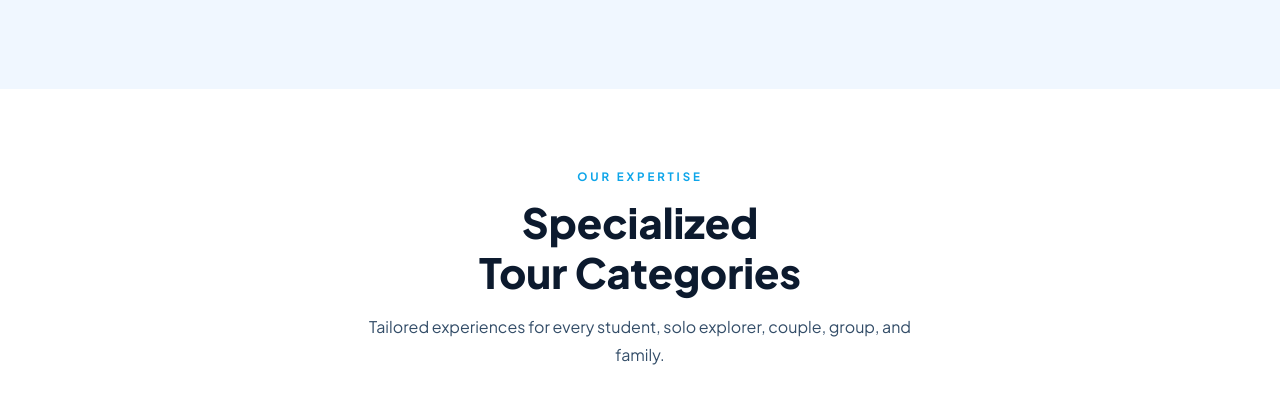
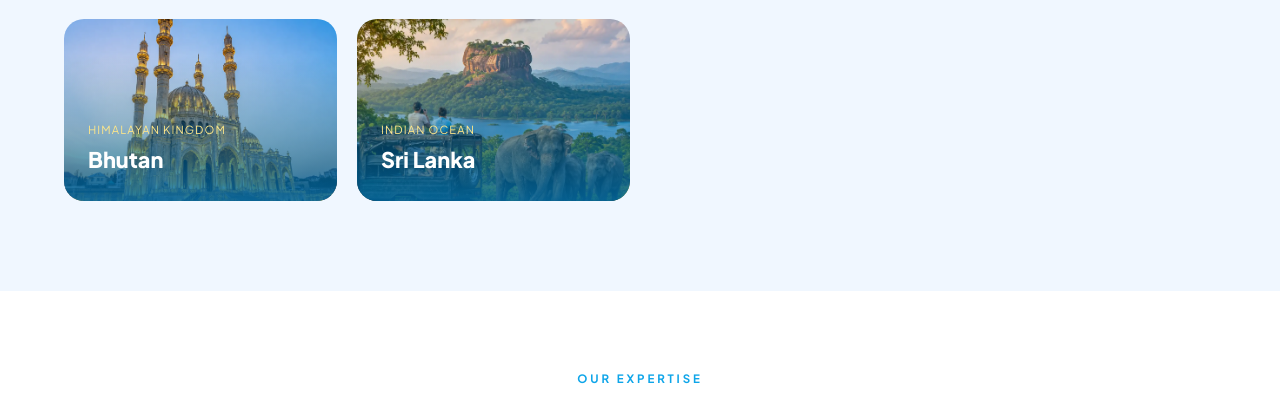
Before and after one commit to mynexasolutions-spec/Raj-Tours-Travels, a Flask app: page / in a window 1280 px wide. Shown: the part 2455-2854 px from the top of the page. Run offline with Flask 3, Linux system fonts and the light colour scheme; some web fonts are replaced.

Commit message:
feat(home): add destinations and events navigation

```diff
--- a/templates/components/navbar.html
+++ b/templates/components/navbar.html
@@ -17,6 +17,7 @@
       </div>
     </li>
     <li><a href="{{ url_for('gallery') }}">Gallery</a></li>
+    <li><a href="{{ url_for('events') }}">Events</a></li>
     <li><a href="{{ url_for('contact') }}">Contact</a></li>
     <li><a href="https://wa.me/918450982772?text=Hi%20Raj%20Tours%20%26%20Travels!%20I%20would%20like%20to%20make%20a%20booking." class="nav-cta" target="_blank" rel="noopener">Book Now</a></li>
   </ul>
@@ -44,6 +45,7 @@
     </div>
   </div>
   <a href="{{ url_for('gallery') }}" onclick="closeMenu()">Gallery</a>
+  <a href="{{ url_for('events') }}" onclick="closeMenu()">Events</a>
   <a href="{{ url_for('contact') }}" onclick="closeMenu()">Contact</a>
   <a href="https://wa.me/918450982772?text=Hi%20Raj%20Tours%20%26%20Travels!%20I%20would%20like%20to%20make%20a%20booking." class="mobile-cta" onclick="closeMenu()" target="_blank" rel="noopener">Book Now</a>
 </div>
--- a/templates/pages/index.html
+++ b/templates/pages/index.html
@@ -238,6 +238,14 @@
     <div class="dest-card reveal reveal-delay-2">
       <img src="{{ url_for('static', filename='images/gallery/himachal/8.jpg') }}" alt="Switzerland" loading="lazy">
       <div class="dest-overlay"><div class="dest-tag">Central Europe</div><div class="dest-name">Switzerland</div></div>
+    </div>
+    <div class="dest-card reveal reveal-delay-3">
+      <img src="{{ url_for('static', filename='images/international/baku.webp') }}" alt="Bhutan" loading="lazy">
+      <div class="dest-overlay"><div class="dest-tag">Himalayan Kingdom</div><div class="dest-name">Bhutan</div></div>
+    </div>
+    <div class="dest-card reveal reveal-delay-3">
+      <img src="{{ url_for('static', filename='images/international/sri-lanka.webp') }}" alt="Sri Lanka" loading="lazy">
+      <div class="dest-overlay"><div class="dest-tag">Indian Ocean</div><div class="dest-name">Sri Lanka</div></div>
     </div>
   </div>
 </section>
```
